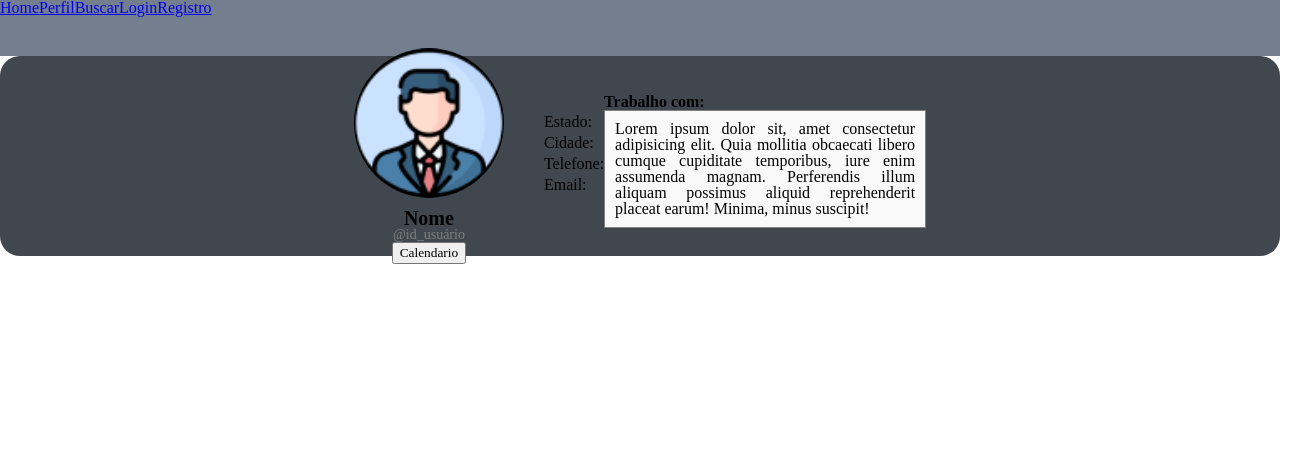
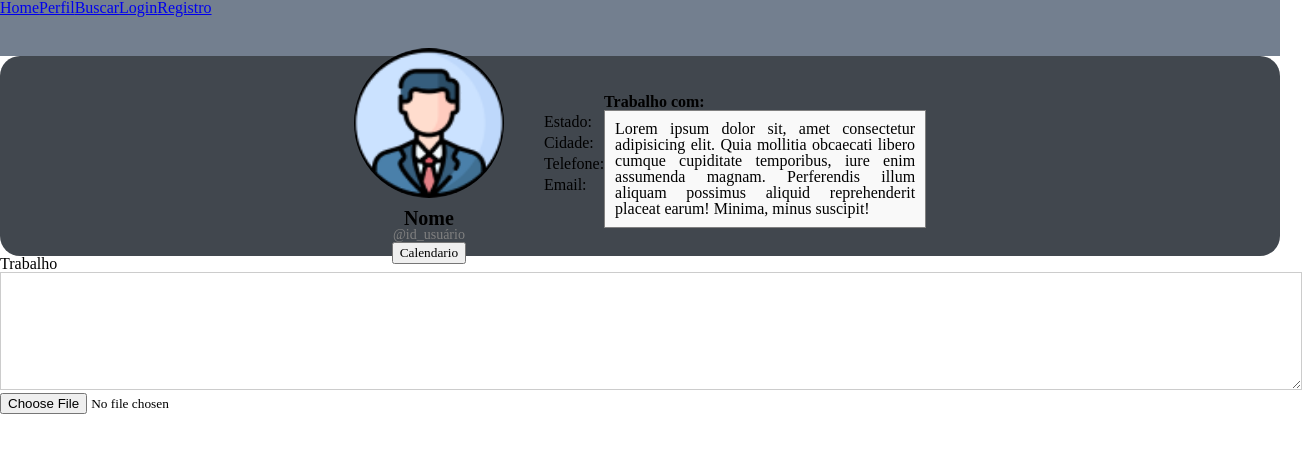
Before and after one commit to Yan-Fonseca/TuneTown, a Vue app: page /#/perfil in a window 1280 px wide. Shown: the top 452 px of the page, 1302 px wide, since content can reach past the window. Built offline with nearby package versions, Linux system fonts and the light colour scheme; a web font is replaced by a local one.

Commit message:
inicio do portfolio: Adição do campo de entrada de descrição e upload de arquivos

```diff
--- a/src/components/Perfil/Portfolio.vue
+++ b/src/components/Perfil/Portfolio.vue
@@ -1,9 +1,41 @@
 <template>
-
+    <div class="portfolio">
+        <div class="novo-trabalho">
+            <div class="descricao">
+                <h3>Trabalho</h3>
+                <textarea v-model="texto" rows="6"></textarea>
+            </div>
+        </div>
+        <div class="upload">
+            <input type="file" accept="image/*, video/*" @change="handleFileUpload">
+        </div>
+    </div>
 </template>
 
 <script>
 export default {
-    name: 'Portfolio'
+    name: 'PortfolioMusic',
+    data() {
+        return {
+        texto: ""
+        };
+    },
+    methods: {
+    handleFileUpload(event) {
+      const file = event.target.files[0];
+      // ações futuras
+      console.log("Arquivo selecionado:", file);
+    }
+  }
 }
 </script>
+
+<style>
+textarea {
+  width: 100%;
+  padding: 10px;
+  font-size: 14px;
+  border: 1px solid #ccc;
+  resize: vertical;
+}
+</style>
--- a/src/views/PerfilView.vue
+++ b/src/views/PerfilView.vue
@@ -1,16 +1,19 @@
 <template>
   <div class="perfil">
     <BasicInfo/>
+    <PortfolioMusic/>
   </div>
 </template>
 
 <script>
 import BasicInfo from '@/components/Perfil/BasicInfo.vue';
+import PortfolioMusic from '@/components/Perfil/Portfolio.vue';
 
 export default {
   name: 'PerfilView',
   components: {
-    BasicInfo
+    BasicInfo,
+    PortfolioMusic
   }
 }
 </script>
```
